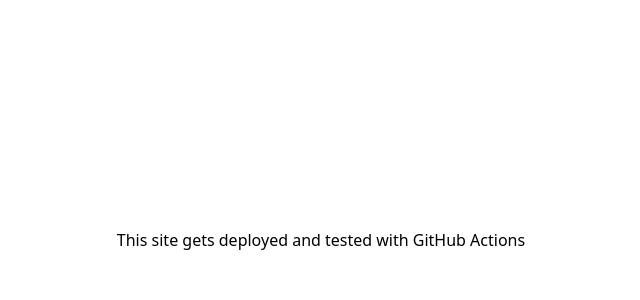
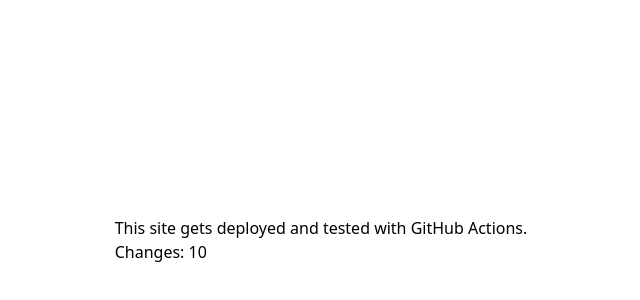
Before and after one commit to lighthouse-metrics/github-actions-example, a plain HTML site: page index.html in a window 1280 px wide. Shown: the part 160-460 px from the top of the page, without its empty margins (319-959 px from the left). Drawn offline with nearby package versions, Linux system fonts and the light colour scheme.

Commit message:
Update index.html

```diff
--- a/index.html
+++ b/index.html
@@ -13,7 +13,8 @@
   </head>
   <body>
     <div class="min-h-screen w-full flex justify-center items-center">
-      This site gets deployed and tested with GitHub Actions
+      This site gets deployed and tested with GitHub Actions. <br />
+      Changes: 10
     </div>
   </body>
 </html>
```
